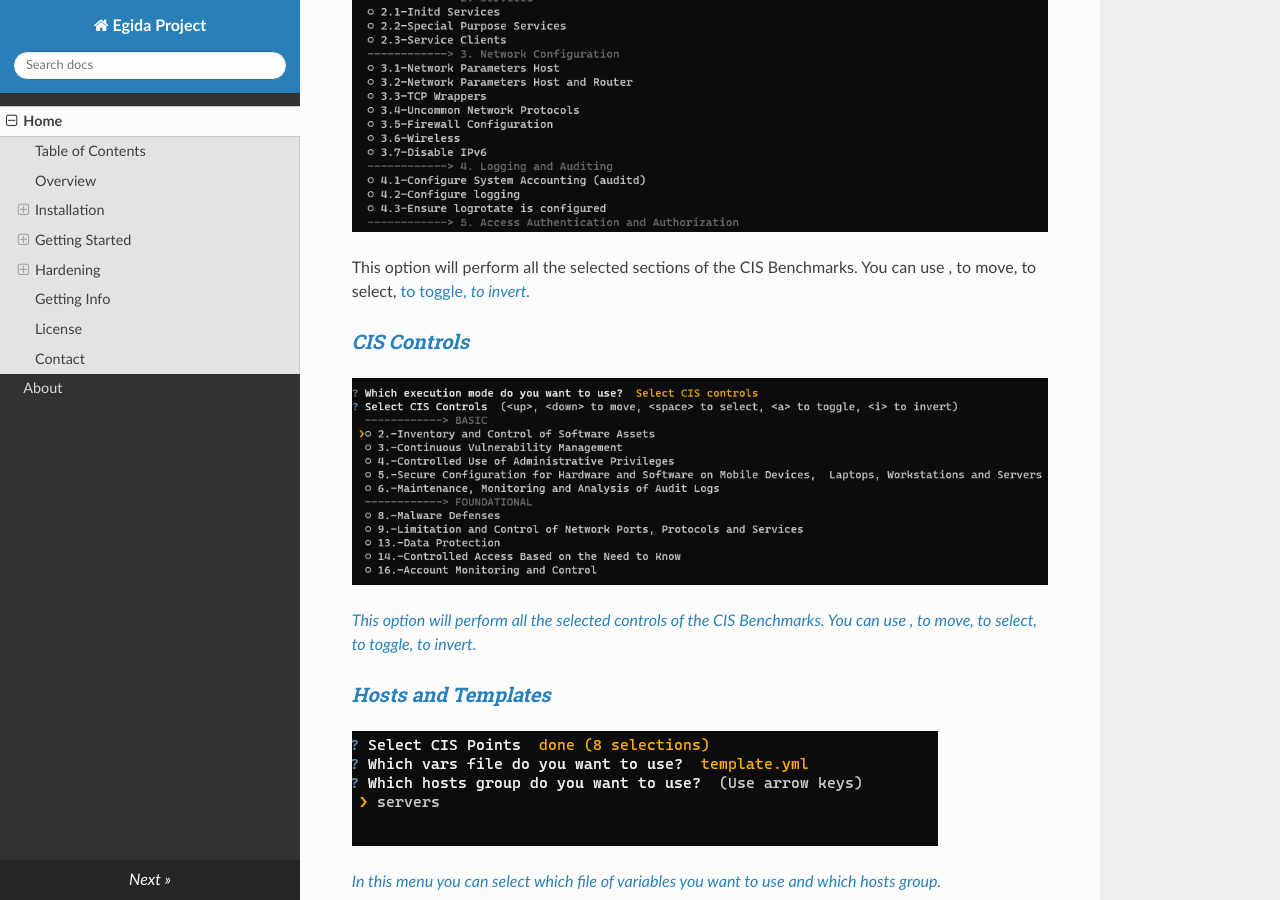
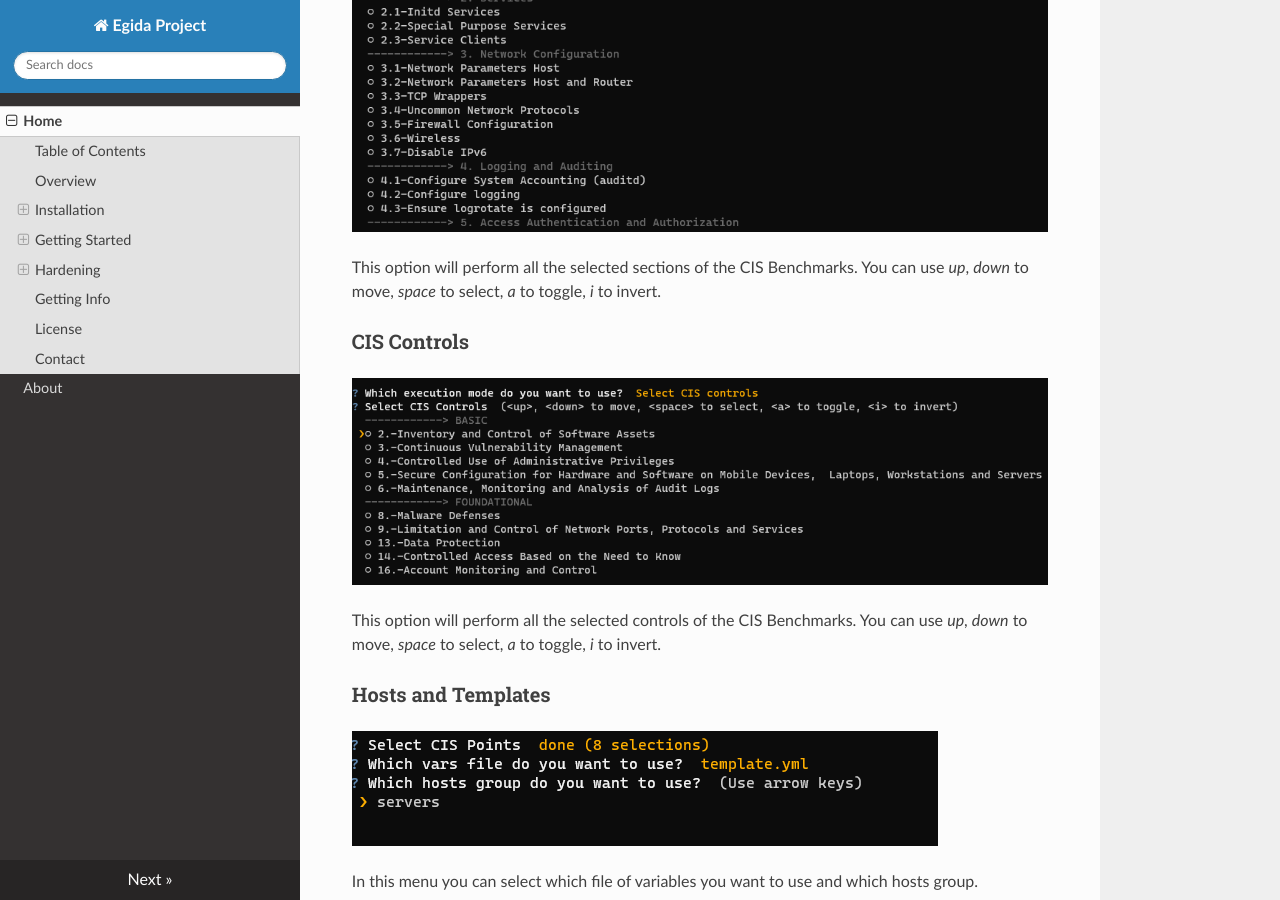
Before and after one commit to Egida-Kassandra/egida, an MkDocs documentation site: the page built from docs/index.md, in a window 1280 px wide and 900 px high, scrolled down 6994 px. Built offline with MkDocs 1.6.1, drawn with Linux system fonts in a browser that asks for light colours; nearby versions of some CDN libraries.

Commit message:
Updated docs

```diff
--- a/docs/index.md
+++ b/docs/index.md
@@ -299,13 +299,13 @@
 ![Egida CIS Sections](img/cissections.png)
 
 This option will perform all the selected sections of the CIS Benchmarks.
-You can use <up>, <down> to move, <space> to select, <a> to toggle, <i> to invert.
+You can use _up_, _down_ to move, _space_ to select, _a_ to toggle, _i_ to invert.
 
 ### CIS Controls
 ![Egida CIS Controls](img/ciscontrols.png)
 
 This option will perform all the selected controls of the CIS Benchmarks.
-You can use <up>, <down> to move, <space> to select, <a> to toggle, <i> to invert.
+You can use _up_, _down_ to move, _space_ to select, _a_ to toggle, _i_ to invert.
 
 ### Hosts and Templates
 ![Egida Hosts and Templates](img/hoststemplates.png)
```
